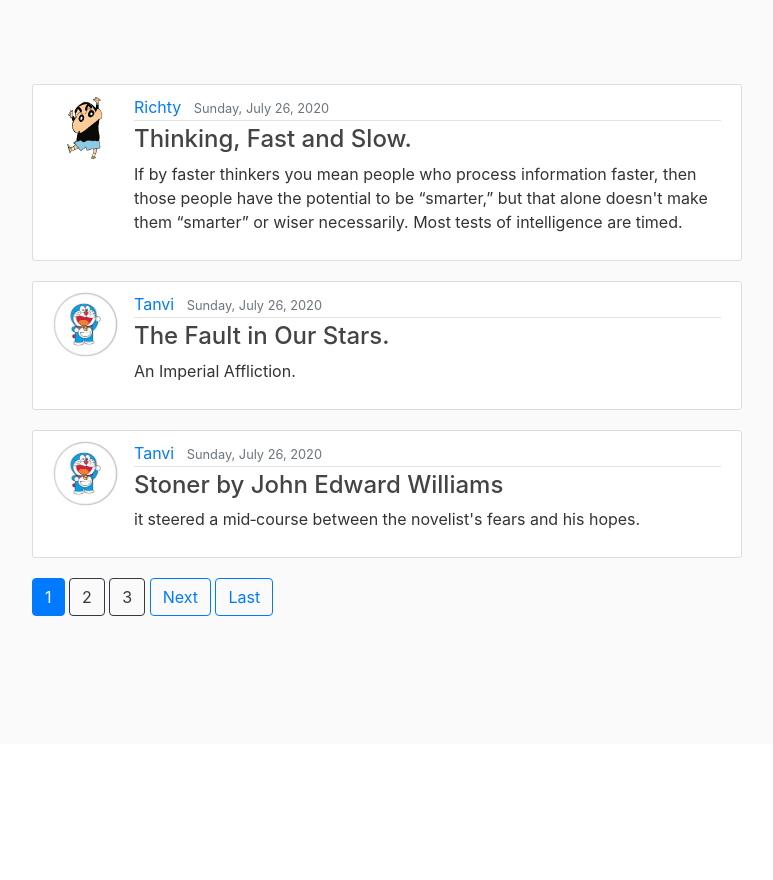
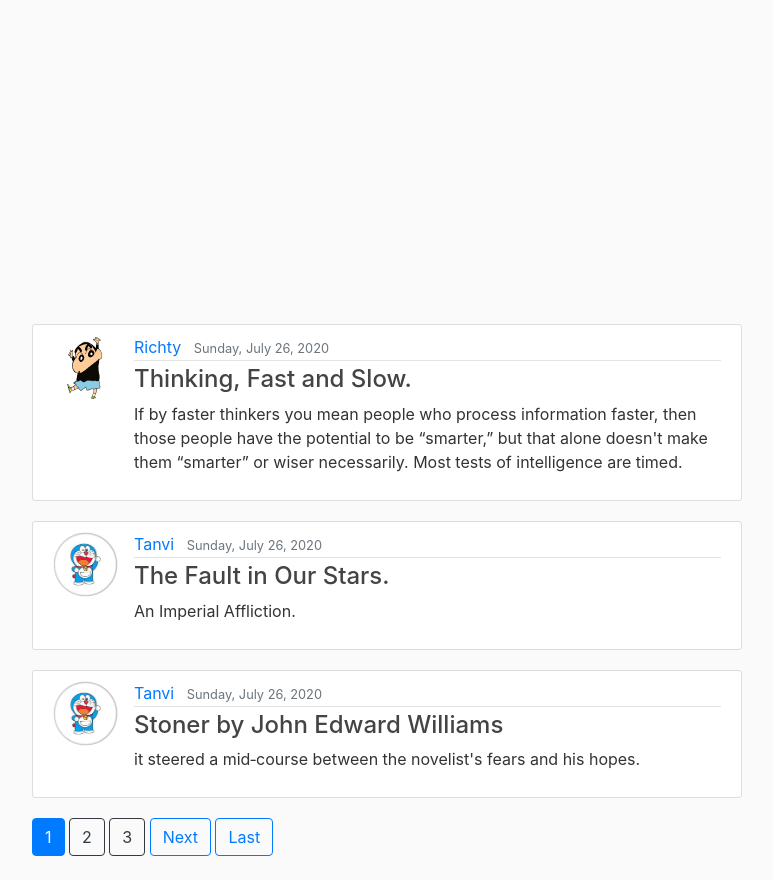
Before and after one commit to tanvi1706/Django_post, a Django app: page /blog/home/ in a window 1280 px wide. Shown: the part 56-936 px from the top of the page, without its empty margins (68-841 px from the left). Before the commit the page ends 672 px from the top, so only its background shows below. Run offline with Django 3.2, Linux system fonts and the light colour scheme; data comes from the database, SQL or seed files in the repository; some libraries are stand-ins or nearby versions.

Commit message:
top error fixed-2

```diff
--- a/blog/static/blog/main.css
+++ b/blog/static/blog/main.css
@@ -2,7 +2,7 @@
   background: #fafafa;
   color: #333333;
   margin-top: 5rem;
-  padding-top: 60px;
+  padding-top: 300px;
 }
 
 h1, h2, h3, h4, h5, h6 {
```
